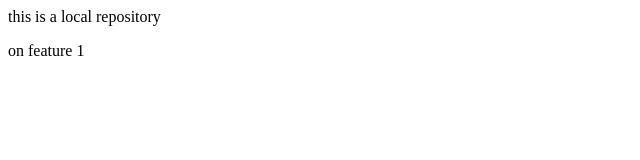
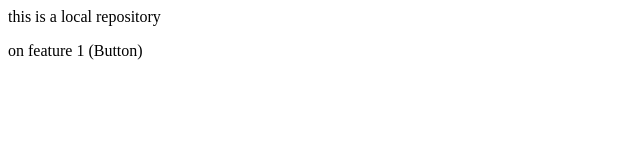
Before and after one commit to neha-patidar112/localrepos, a plain HTML site: page index.html in a window 1280 px wide. Shown: the full height of the page, 0-640 px from the left. Drawn offline with Linux system fonts and the light colour scheme.

```diff
--- a/index.html
+++ b/index.html
@@ -1,2 +1,2 @@
 <p>this is a local repository</p>
-<p> on feature 1</p>
+<p> on feature 1 (Button)</p>
```
